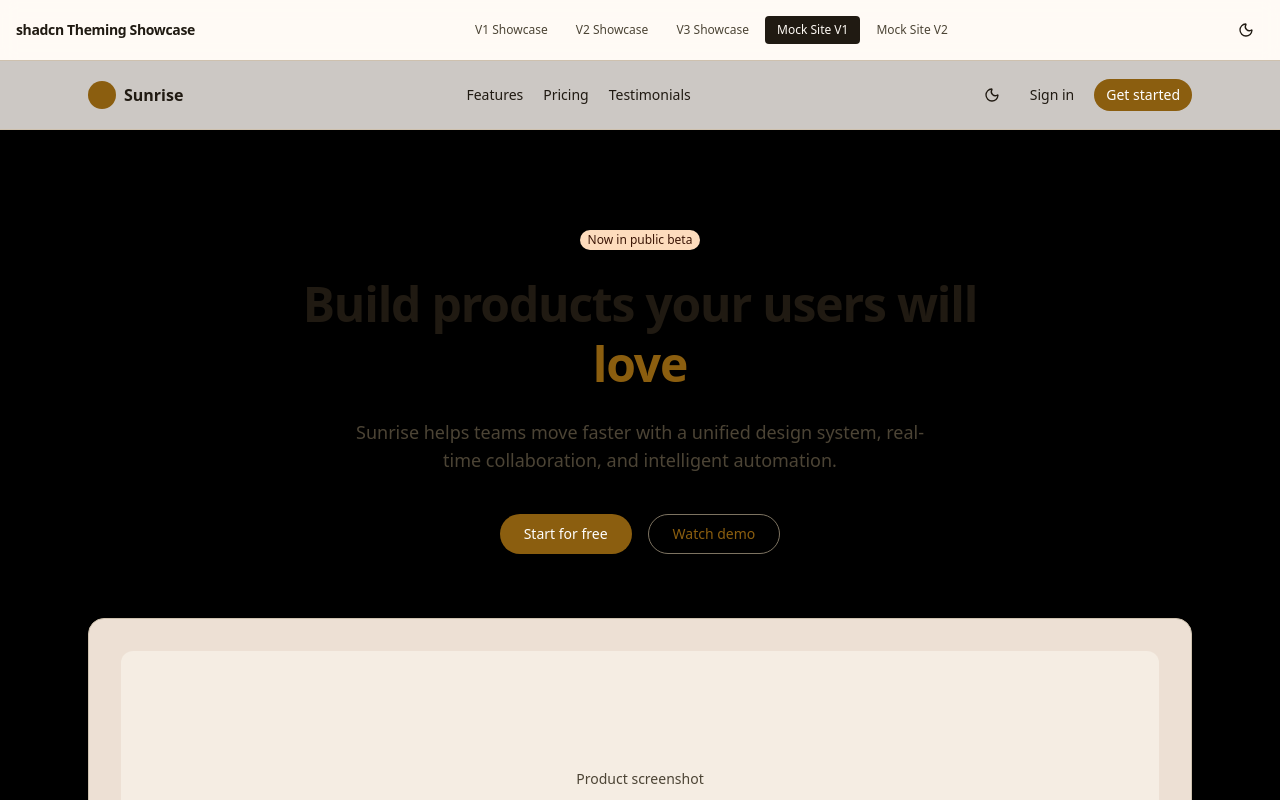
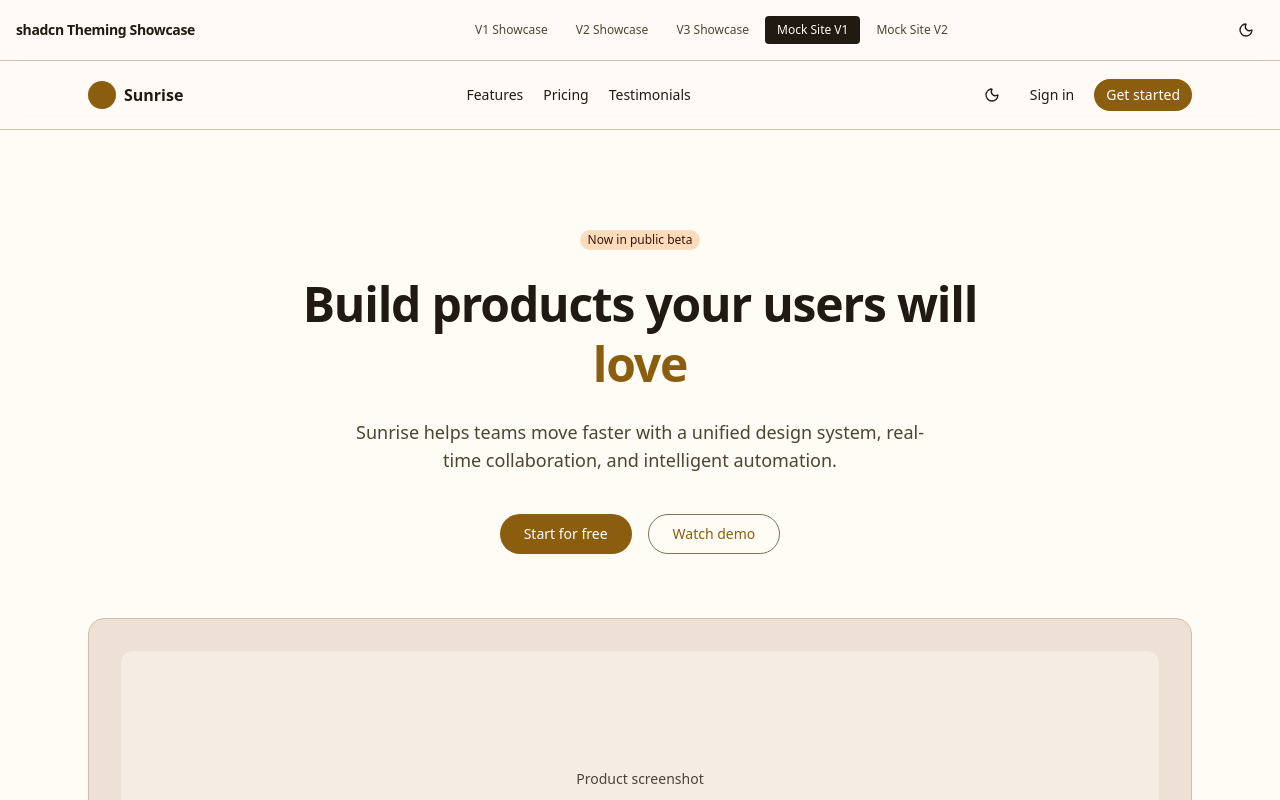
Before and after one commit to youngcharleslucas/ShadecnExample, a React (Vite) app: page /mock-site/v1 in a window 1280 px wide. Shown: the top 800 px of the page. Built offline with nearby package versions, Linux system fonts and the light colour scheme.

Commit message:
makes bg a color class name

```diff
--- a/src/Features/MockSiteV1/MockSite/MockSite.jsx
+++ b/src/Features/MockSiteV1/MockSite/MockSite.jsx
@@ -9,7 +9,7 @@ import useVersion, { VERSIONS } from "@/Shared/VersionHook/VersionHook"
 export function MockSiteV1() {
   useVersion(VERSIONS.V1)
   return (
-    <div className="theme-v1 bg-[#000000] text-foreground">
+    <div className="theme-v1 bg-background text-foreground">
       <Navbar />
       <Hero />
       <FeatureCards />
```
